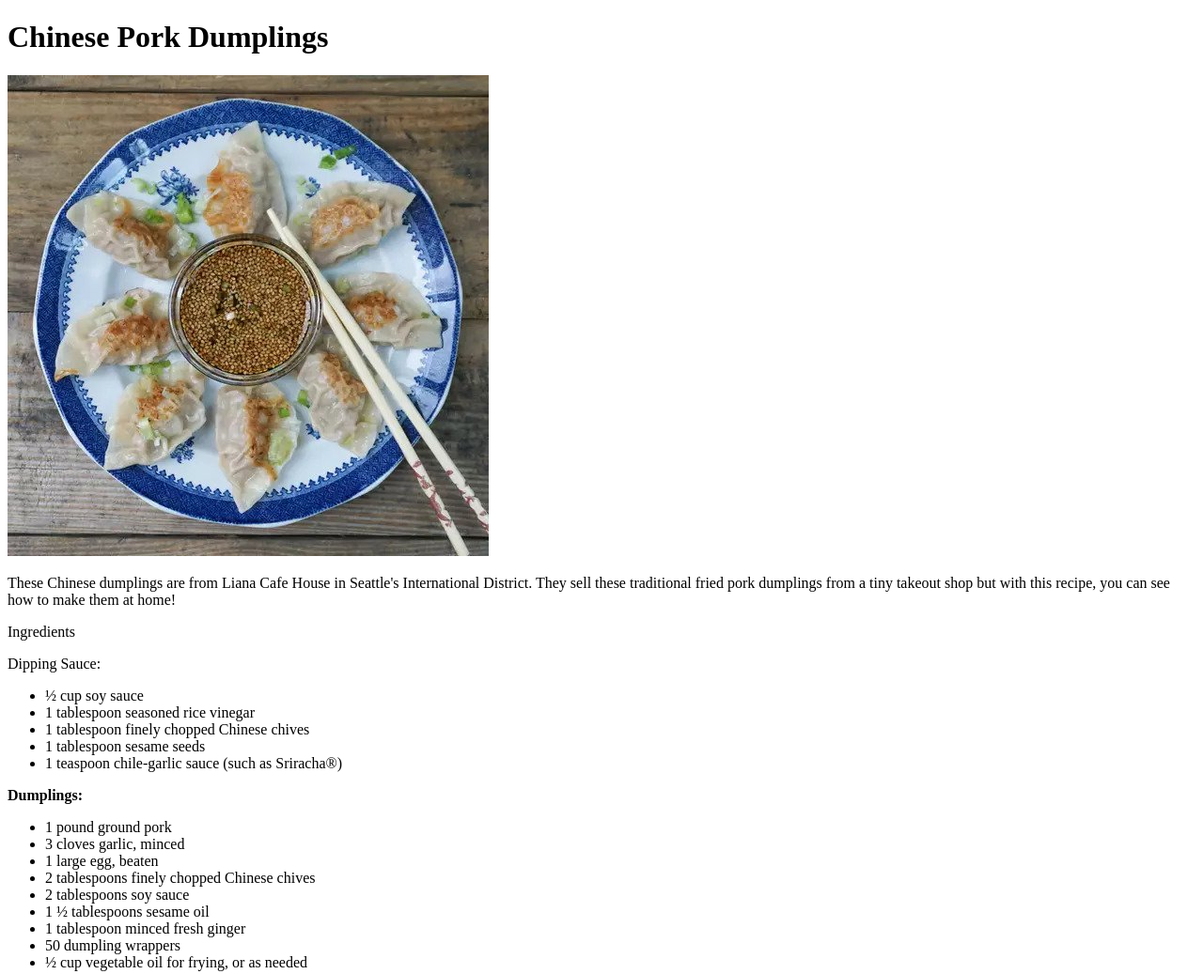
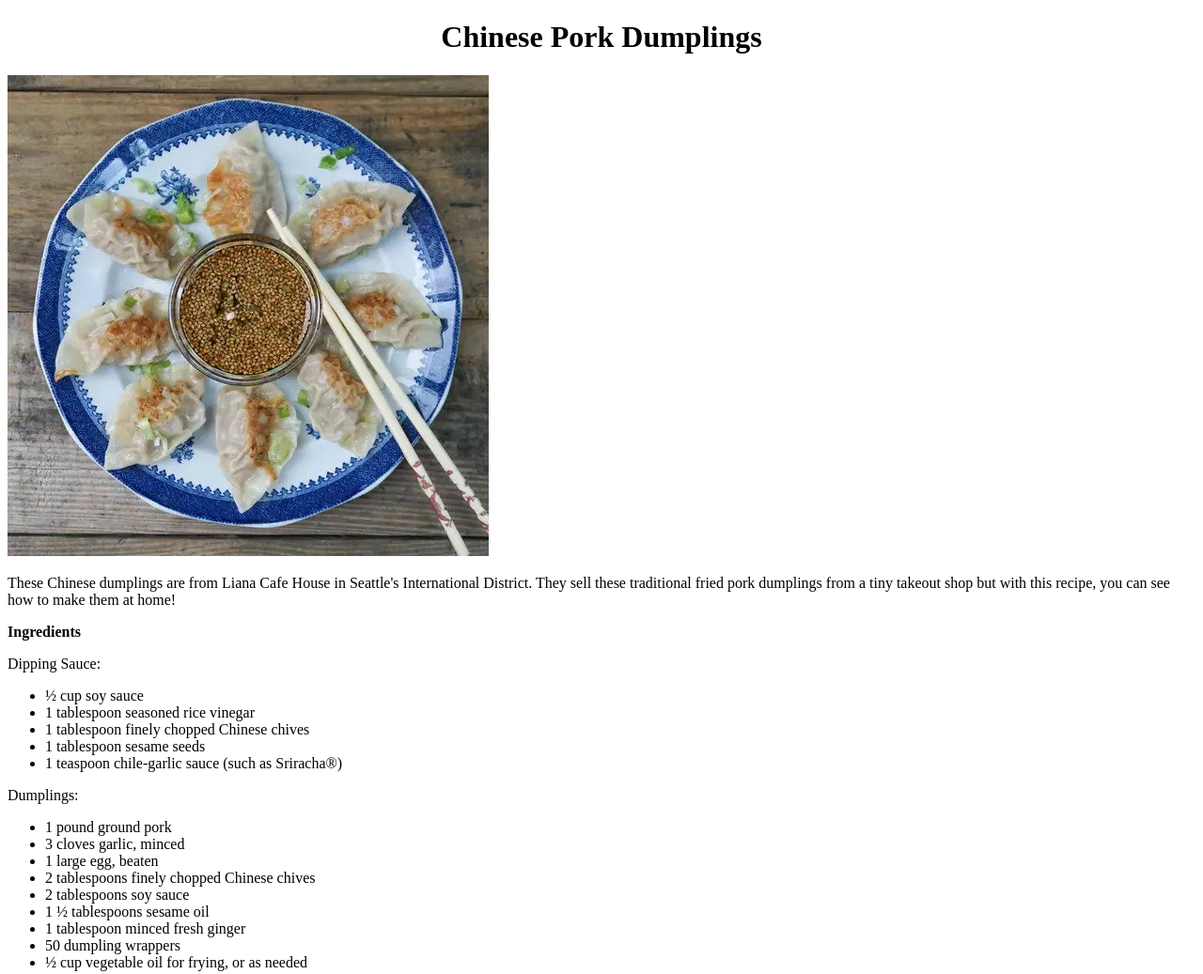
Before and after one commit to hsiuting13/odin-recipes, a plain HTML site: page recipes/Dumplings.html in a window 1280 px wide. Shown: the top 1037 px of the page at 94% size. Drawn offline with Linux system fonts and the light colour scheme.

Commit message:
Add align-text to the header

```diff
--- a/recipes/Dumplings.html
+++ b/recipes/Dumplings.html
@@ -13,7 +13,7 @@
         <p>These Chinese dumplings are from Liana Cafe House in Seattle's International District.
             They sell these traditional fried pork dumplings from a tiny takeout shop but with this recipe,
              you can see how to make them at home!</p>
-        <p>Ingredients
+        <p id="ingredients">Ingredients
         <p>Dipping Sauce:</p>
         <ul>
             <li>½ cup soy sauce</li>
@@ -22,7 +22,7 @@
             <li>1 tablespoon sesame seeds</li>
             <li>1 teaspoon chile-garlic sauce (such as Sriracha®)</li>
         </ul>
-        <p id="ingredients">Dumplings:</p>
+        <p >Dumplings:</p>
         <ul>
             <li>1 pound ground pork</li>
             <li>3 cloves garlic, minced</li>
--- a/recipes/style.css
+++ b/recipes/style.css
@@ -1,3 +1,6 @@
+h1 {
+    text-align: center;
+}
 #ingredients, #steps {
     font-weight: bold;
 }
```
